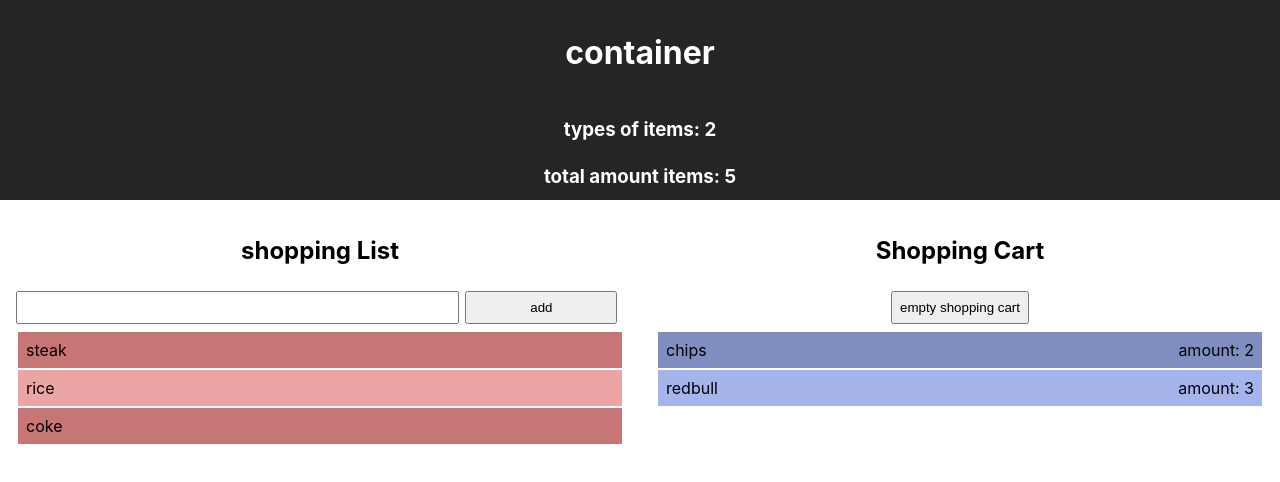
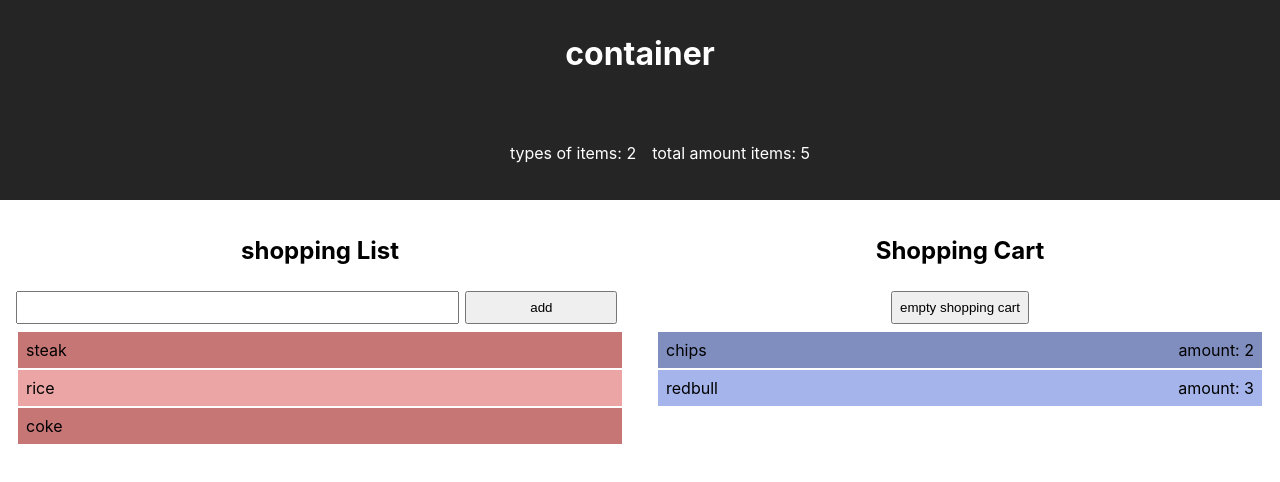
Before and after one commit to Sander-317/grocery_list, a React (Create React App) app: page / in a window 1280 px wide. Shown: the top 482 px of the page. Built offline with nearby package versions, Linux system fonts and the light colour scheme.

Commit message:
made the counter better

```diff
--- a/src/App.css
+++ b/src/App.css
@@ -14,6 +14,11 @@ header {
   place-items: center;
 }
 
+.counter li {
+  display: inline-block;
+
+  margin: 0.5em;
+}
 main {
   display: flex;
 }
--- a/src/components/Container.js
+++ b/src/components/Container.js
@@ -83,14 +83,16 @@ class Container extends React.Component {
       <div className="container">
         <header>
           <h1>container</h1>
-          <h3> types of items: {this.state.shoppingListItems.length}</h3>
-          <h3>
-            {" "}
-            total amount items:{" "}
-            {this.state.shoppingListItems.reduce((total, item) => {
-              return total + item.amount;
-            }, 0)}{" "}
-          </h3>
+          <ul className="counter">
+            <li> types of items: {this.state.shoppingListItems.length}</li>
+            <li>
+              {" "}
+              total amount items:{" "}
+              {this.state.shoppingListItems.reduce((total, item) => {
+                return total + item.amount;
+              }, 0)}{" "}
+            </li>
+          </ul>
         </header>
         <main>
           <GroceryList
```
